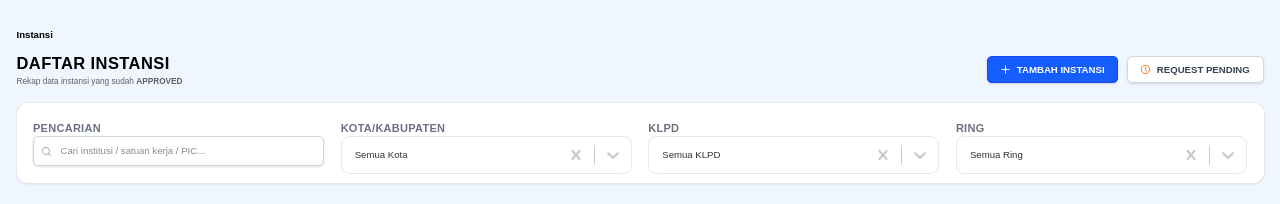
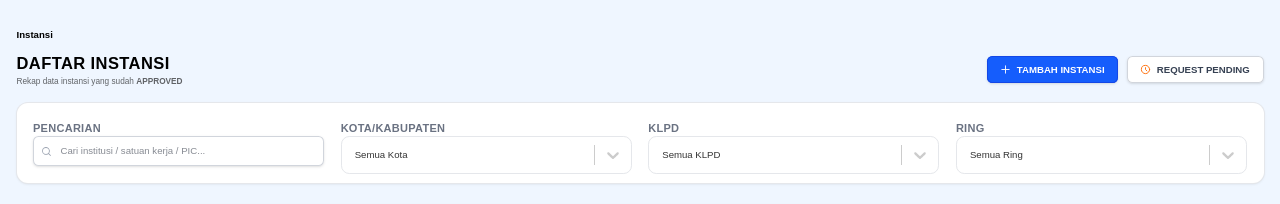
Before and after one commit to Yossiridho/MabelHub, a Next.js app: page /instansi in a window 1280 px wide. Shown: the top 204 px of the page. Built offline with nearby package versions, Linux system fonts and the light colour scheme; no server answers.

Commit message:
fix searchbar

```diff
--- a/src/components/ui/SearchableSelect.tsx
+++ b/src/components/ui/SearchableSelect.tsx
@@ -12,6 +12,7 @@ export interface SearchableSelectProps extends Omit<
   onChange?: (val: string) => void;
   placeholder?: string;
   className?: string;
+  isClearable?: boolean;
 }
 
 export default function SearchableSelect({
@@ -20,6 +21,7 @@ export default function SearchableSelect({
   onChange,
   placeholder = "Pilih...",
   className = "",
+  isClearable = false,
   ...rest
 }: SearchableSelectProps) {
   // Finding the object that matches the current string value
@@ -36,7 +38,7 @@ export default function SearchableSelect({
         }
       }}
       placeholder={placeholder}
-      isClearable
+      isClearable={isClearable}
       isSearchable
       styles={{
         control: (base, state) => ({
```
